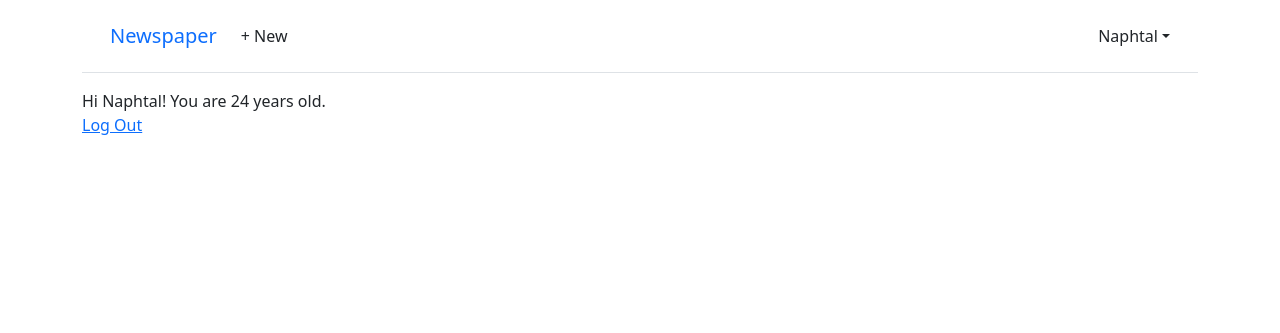
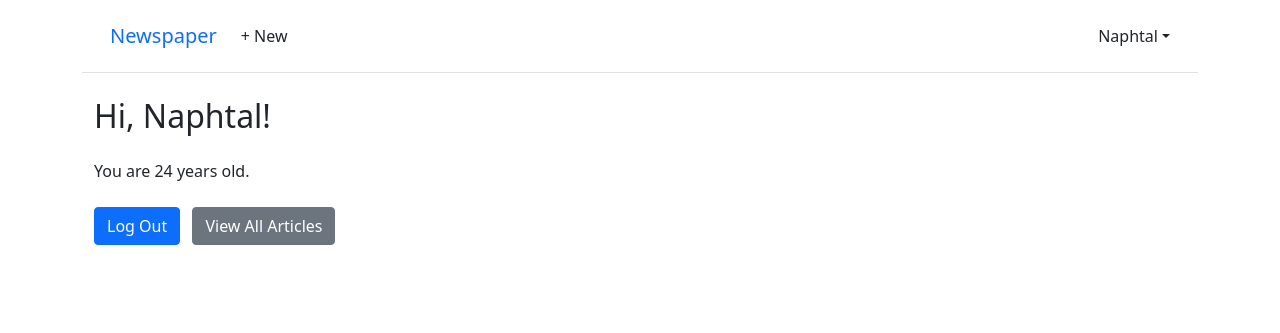
Before and after one commit to usanaphtal112/News-Website, a Django app: template templates/home.html in a window 1280 px wide. Shown: the top 333 px of the page. Run offline with Django 4.2, Linux system fonts and the light colour scheme; the template is opened without the code that fills it, so the values that code supplies are empty; a user stored in the database is signed in; parts of the project's set-up code (start-up, migrations or seed data) failed here and were passed over.

Commit message:
Added View all article on home page and bootstrap

```diff
--- a/templates/home.html
+++ b/templates/home.html
@@ -1,6 +1,18 @@
-{% extends "base.html" %} {% block title %}Home{% endblock title %} {% block content %} {% if user.is_authenticated %} Hi {{ user.username }}! You are {{ user.age }} years old.
-<p><a href="{% url 'logout' %}">Log Out</a></p>
-{% else %}
-<p>You are not logged in</p>
-<a href="{% url 'login' %}">Log In</a> |
-<a href="{% url 'signup' %}">Sign Up</a> {% endif %} {% endblock content %}
+ {% extends "base.html" %} {% block title %}Home{% endblock title %} {% block content %}
+<div class="container">
+    {% if user.is_authenticated %}
+    <h2 class="my-4">Hi, {{ user.username }}!</h2>
+    <p>You are {{ user.age }} years old.</p>
+    <div class="mt-4">
+        <a href="{% url 'logout' %}" class="btn btn-primary me-2">Log Out</a>
+        <a href="{% url 'article_list' %}" class="btn btn-secondary">View All Articles</a>
+    </div>
+    {% else %}
+    <p>You are not logged in</p>
+    <div class="mt-4">
+        <a href="{% url 'login' %}" class="btn btn-primary me-2">Log In</a>
+        <a href="{% url 'signup' %}" class="btn btn-secondary">Sign Up</a>
+    </div>
+    {% endif %}
+</div>
+{% endblock content %}
```
